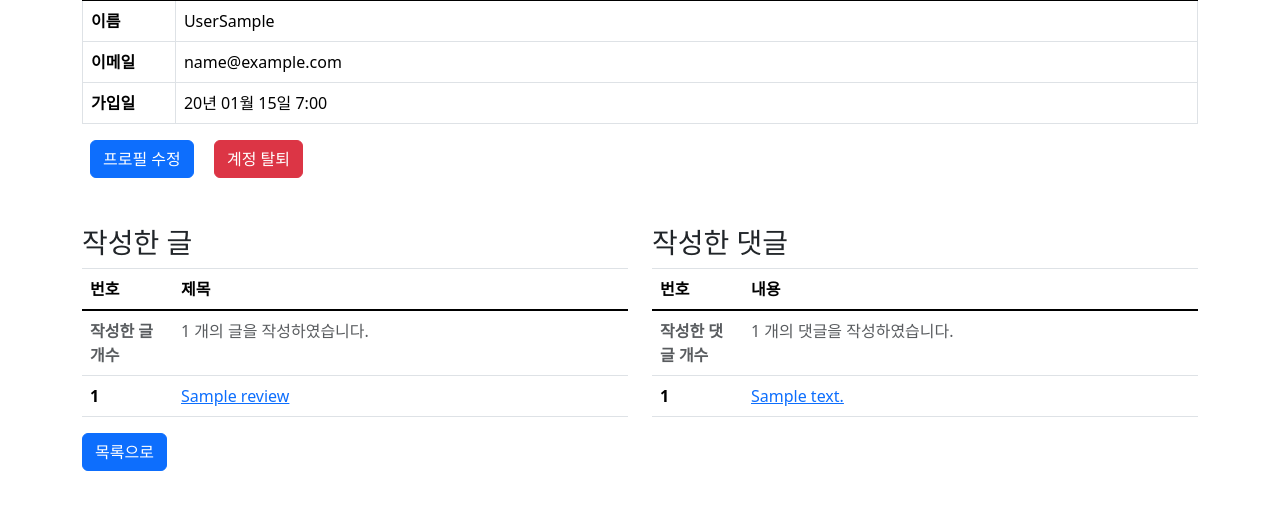
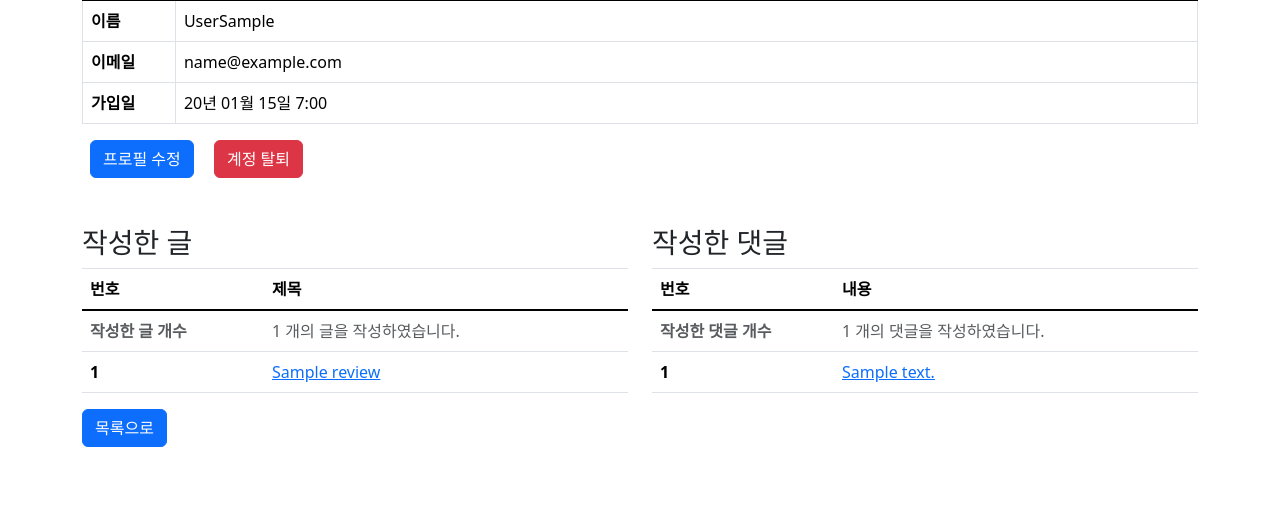
Before and after one commit to tenedict/MCU, a Django app: page /accounts/detail/1/ in a window 1280 px wide. Shown: the part 169-679 px from the top of the page. Run offline with Django 3.2, Linux system fonts and the light colour scheme; tables that the repository leaves empty hold one stand-in row (values such as "Sample post"); parts of the project's set-up code (start-up, migrations or seed data) failed here and were passed over; some libraries are stand-ins or nearby versions.

Commit message:
프로필페이지 수정

```diff
--- a/accounts/templates/accounts/detail.html
+++ b/accounts/templates/accounts/detail.html
@@ -28,15 +28,16 @@
     <div class="row">
         <div class="col-6">
             <h3>작성한 글</h3>
+            {% if user.review_set.count > 0 %}
             <table class="table">
                 <thead class="table-hover table-bordered">
                     <tr>
-                        <th class="col-1">번호</th>
-                        <th class="col-5">제목</th>
+                        <th class="col-2">번호</th>
+                        <th class="col-4">제목</th>
                     </tr>
                 </thead>
+
                 <tbody class="table-group-divider">
-                    {% if user.review_set %}
                     <tr>
                         <th class="text-muted">작성한 글 개수</th>
                         <td class="text-muted">{{ user.review_set.count }} 개의 글을 작성하였습니다.</td>
@@ -47,23 +48,23 @@
                         <td><a href="{% url 'articles:detail' article.pk %}">{{ article.title }}</a></td>
                     </tr>
                     {% endfor %}
-                    {% else %}
-                    <p class="lead">작성한 글이 없습니다.</p>
-                    {% endif %}
                 </tbody>
             </table>
+            {% else %}
+            <p class="lead">작성한 글이 없습니다.</p>
+            {% endif %}
         </div>
         <div class="col-6">
             <h3>작성한 댓글</h3>
+            {% if user.comment_set.count > 0 %}
             <table class="table">
                 <thead class="table-hover table-bordered">
                     <tr>
-                        <th class="col-1">번호</th>
-                        <th class="col-5">내용</th>
+                        <th class="col-2">번호</th>
+                        <th class="col-4">내용</th>
                     </tr>
                 </thead>
                 <tbody class="table-group-divider">
-                    {% if user.comment_set %}
                     <tr>
                         <th class="text-muted">작성한 댓글 개수</th>
                         <td class="text-muted">{{ user.comment_set.count }} 개의 댓글을 작성하였습니다.</td>
@@ -74,11 +75,11 @@
                         <td><a href="{% url 'articles:detail' comment.article_id %}">{{ comment.content }}</a></td>
                     </tr>
                     {% endfor %}
-                    {% else %}
-                    <p class="lead">작성한 댓글이 없습니다.</p>
-                    {% endif %}
                 </tbody>
             </table>
+            {% else %}
+            <p class="lead">작성한 댓글이 없습니다.</p>
+            {% endif %}
         </div>
     </div>
 
```
